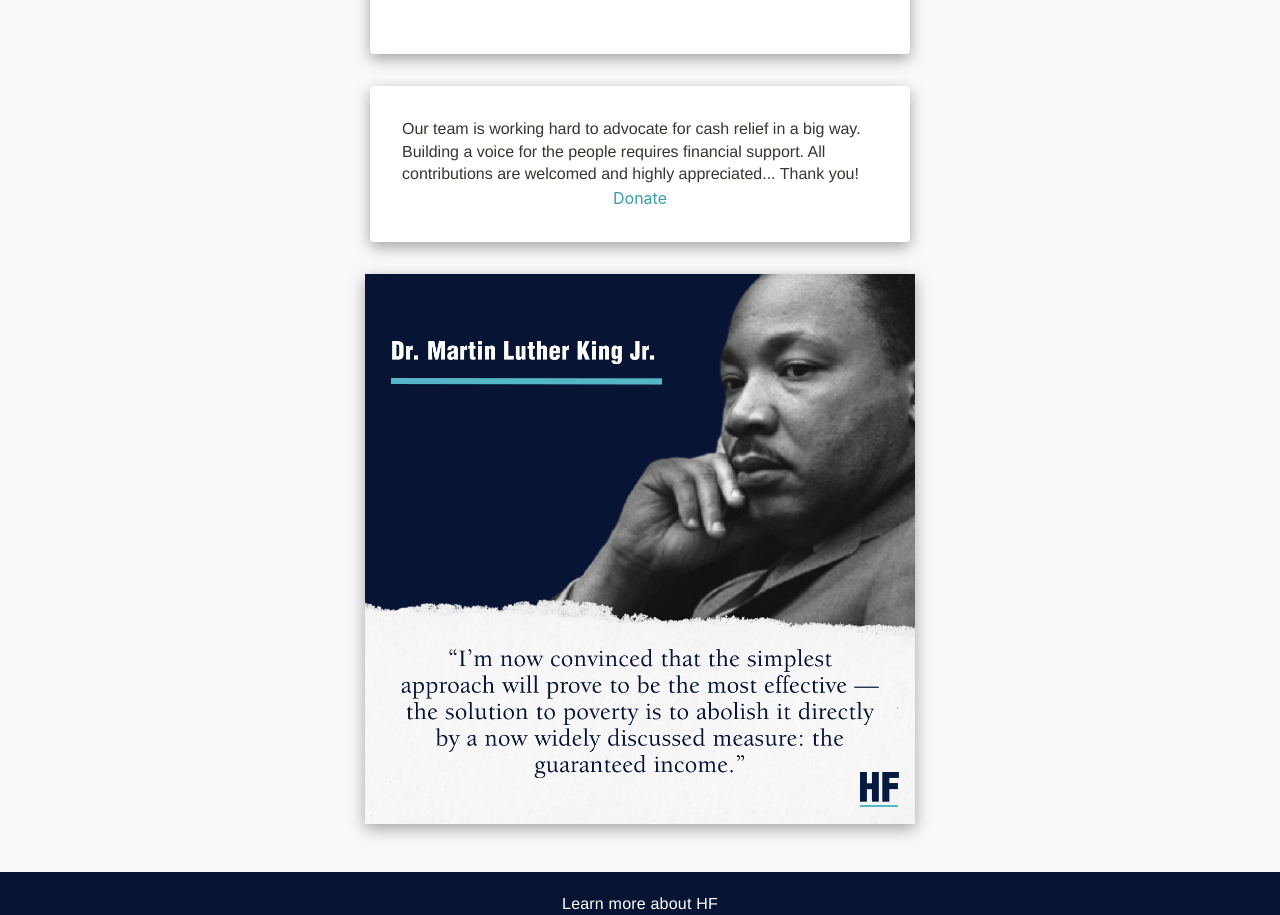
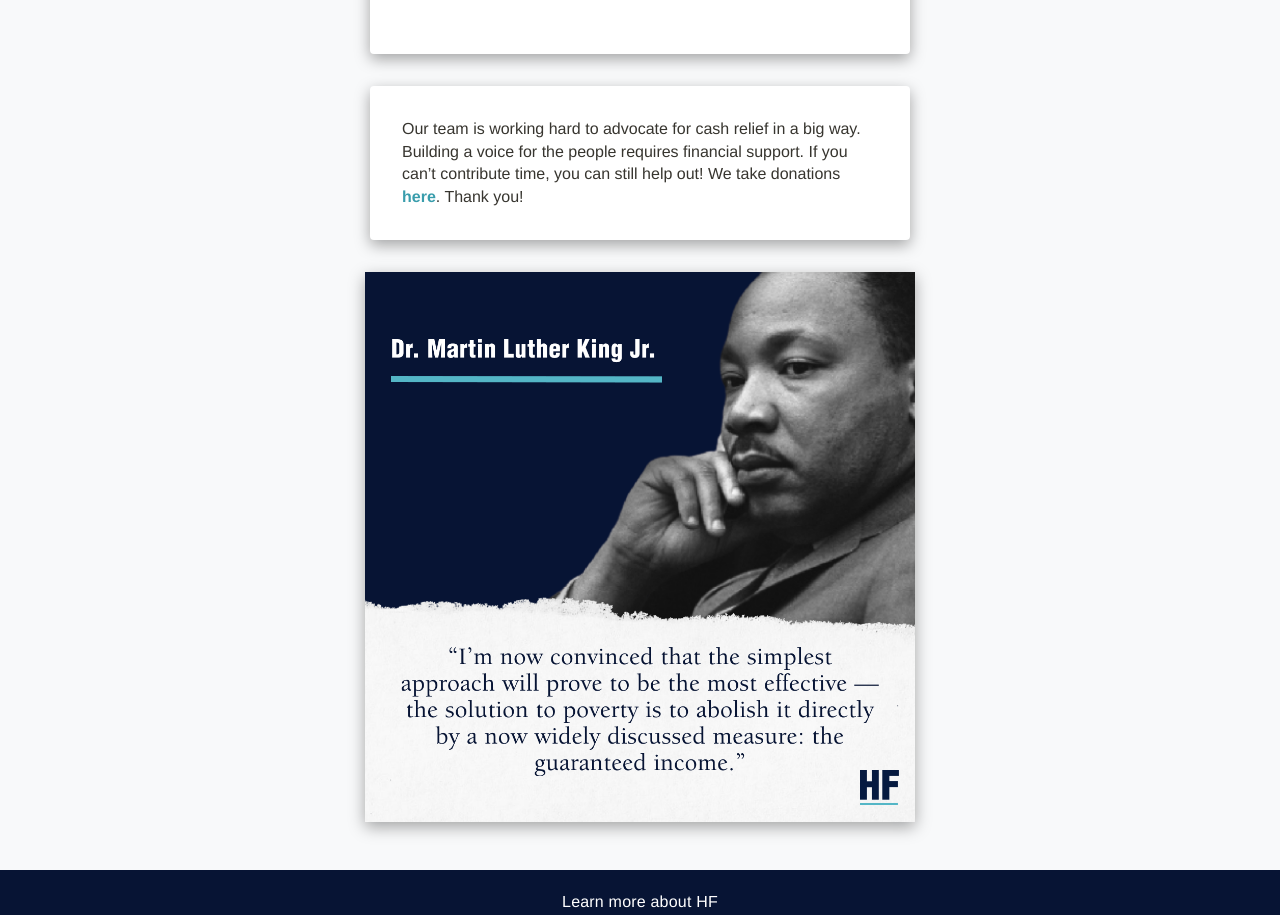
Before and after one commit to HF-RapidResponse/volunteer-portal, a React (Create React App) app in the folder client/: page / in a window 1280 px wide. Shown: the part 1502-2417 px from the top of the page. Built offline with nearby package versions, Linux system fonts and the light colour scheme.

Commit message:
New home page image without typo and changed donate pseudo-button to in-line link

```diff
--- a/client/src/components/Home.js
+++ b/client/src/components/Home.js
@@ -101,18 +101,16 @@ function Home() {
         <Col xs={12} lg={9} xl={6} className="shadow-card">
           <p className="mb-0">
             Our team is working hard to advocate for cash relief in a big way.
-            Building a voice for the people requires financial support. All
-            contributions are welcomed and highly appreciated... Thank you!
-          </p>
-          <div className="text-center">
+            Building a voice for the people requires financial support. If you
+            can’t contribute time, you can still help out! We take donations
             <a
               href="https://secure.actblue.com/donate/hf-vol-portal"
               target="_blank"
-              className="btn-cyan"
             >
-              Donate
-            </a>
-          </div>
+              <b> here</b>
+            </a>. Thank you!
+          </p>
+
         </Col>
         <div className="text-center">
           <img src={HFMLKSquare} alt="hf-mlk-square" className="mlk-square" />
--- a/client/src/styles/base.scss
+++ b/client/src/styles/base.scss
@@ -28,6 +28,10 @@
 
 .faint-quote-gray {
   color: $faintQuoteGray;
+}
+
+b, strong {
+  color: $btnCyan;
 }
 
 .quote-container {
```
Also changed, not shown: client/src/assets/HF-square-econ-growth.png, client/src/assets/UBI-square.png (deleted).
